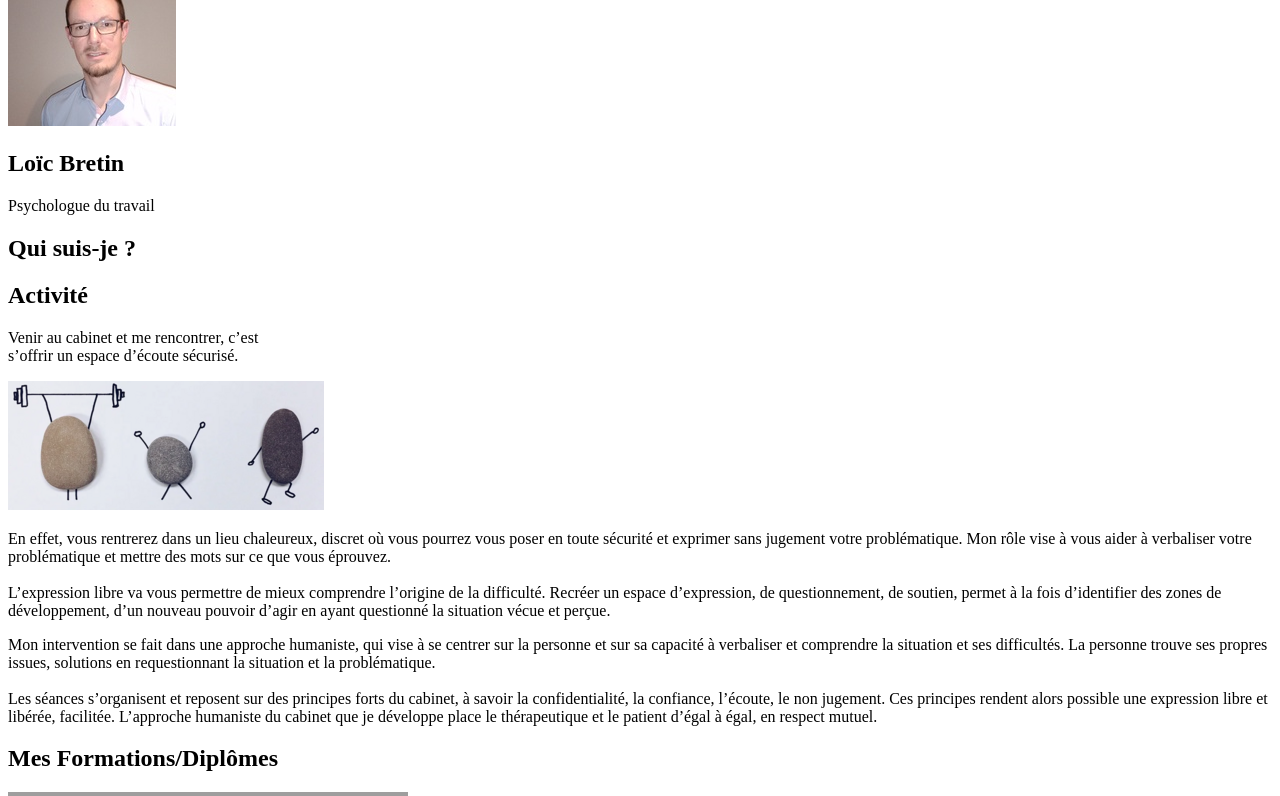
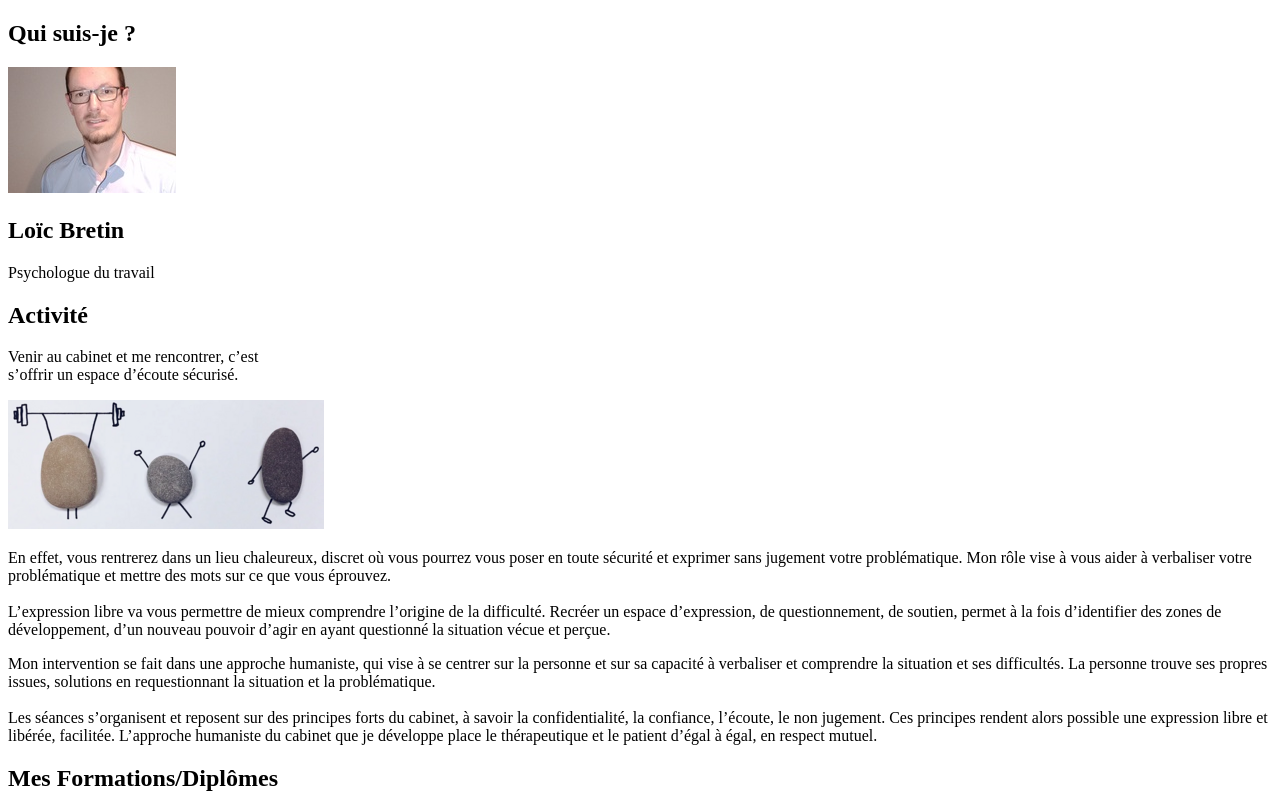
Before and after one commit to WildCodeSchool/orleans-202103-php-project-bretin, a Symfony app: template templates/home/index.html.twig in a window 1280 px wide. Shown: the part 178-974 px from the top of the page. Run offline with Twig, Linux system fonts and the light colour scheme; the template is opened without the code that fills it, so the values that code supplies are empty; some libraries are stand-ins or nearby versions; grey boxes are pictures that could not be loaded.

Commit message:
fix section

```diff
--- a/assets/styles/app.scss
+++ b/assets/styles/app.scss
@@ -1,5 +1,6 @@
 @import 'variables.scss';
 @import 'footer.scss';
+@import 'story.scss';
 @import 'activity.scss';
 @import "~bootstrap/scss/bootstrap";
 @import url('https://fonts.googleapis.com/css2?family=Roboto:wght@300&display=swap');
@@ -12,14 +13,15 @@ body {
     background-color: $light;
     color: $primary;
     font-family: $text-font;
-    font-size: 16pt;
+    font-size: $text-size;
     background-color: $light;
     padding-top: 70px;
 }
 
 h1, h2, h3 {
+    font-size: $title-size;
     font-family: $text-font;
-    color: $secondary;
+    color: $quinary;
 }
 
 .nav-link, .navbar-brand{
--- a/assets/styles/variables.scss
+++ b/assets/styles/variables.scss
@@ -3,7 +3,7 @@
 $primary: #99BEAF;
 $secondary: #73AEBB;
 $tertiary: #6e9a88;
-$quarternary: rgb(17, 75, 88);
+$quarternary: #264766;
 $quinary: #BC9955;
 $senary: #E5F2ED;
 $light: #fffbfb;
@@ -15,3 +15,7 @@ $second-text-font: 'Nunito', sans-serif;
 $title-font:'Roboto', sans-serif;
 
 $section-height: 100vh;
+
+$text-size: 16px;
+$title-size: 24px;
+$line-height: 24px;
--- a/templates/Components/_story.html.twig
+++ b/templates/Components/_story.html.twig
@@ -1,16 +1,13 @@
-<section class="story vh-100" id="biography">
-<section class="card story vh-70" id="biography">
-    <div class="row g-0 d-flex align-items-start justify-content-around m-2 p-1 h-100">
-        <div class="p-3 col-md-4 col-lg-2">
-            <img src="{{ asset('build/images/loic.png') }}" class="img-fluid p-2" alt="photo de Loïc Bretin">
+<section class="story vh-auto" id="biography">
+    <div class="row g-0 d-flex align-items-start justify-content-around p-5 pb-0">
+        <div class="col-md-9 col-lg-9 w-auto">
+            <h2 class="title p-bottom-2">Qui suis-je ?</h2>
+            <p>{{ biography.biography|nl2br }}</p>
+        </div>
+        <div class="col-md-3 col-lg-3">
+            <img src="{{ asset('build/images/loic.png') }}" class="img-fluid rounded-3 w-100 h-100" alt="photo de Loïc Bretin">
             <h2>Loïc Bretin</h2>
             <p>Psychologue du travail</p>
         </div>
-        <div class="col-md-9 col-lg-9">
-            <div class="card-body">
-                <h2 class="card-title p-bottom-2">Qui suis-je ?</h2>
-                <p class="card-text">{{ biography.biography|nl2br }}</p>
-            </div>
-        </div>
     </div>
 </section>
--- a/templates/home/index.html.twig
+++ b/templates/home/index.html.twig
@@ -5,12 +5,8 @@
 
 {% block body %}
     {% include 'Includes/_accueil.html.twig' %}
-    <header class="container-fluid p-5">
-    </header>
-    <main class="container-fluid">
-        <section>
+    <main class="container-fluid p-0">
             {% include "Components/_story.html.twig" %}
-        </section>
         <section>
             {% include "Components/_activity.html.twig" %}
         </section>
```
Also changed, not shown: assets/styles/story.scss (added, +9 -0 lines), src/DataFixtures/UserFixtures.php (+6 -10 lines).
